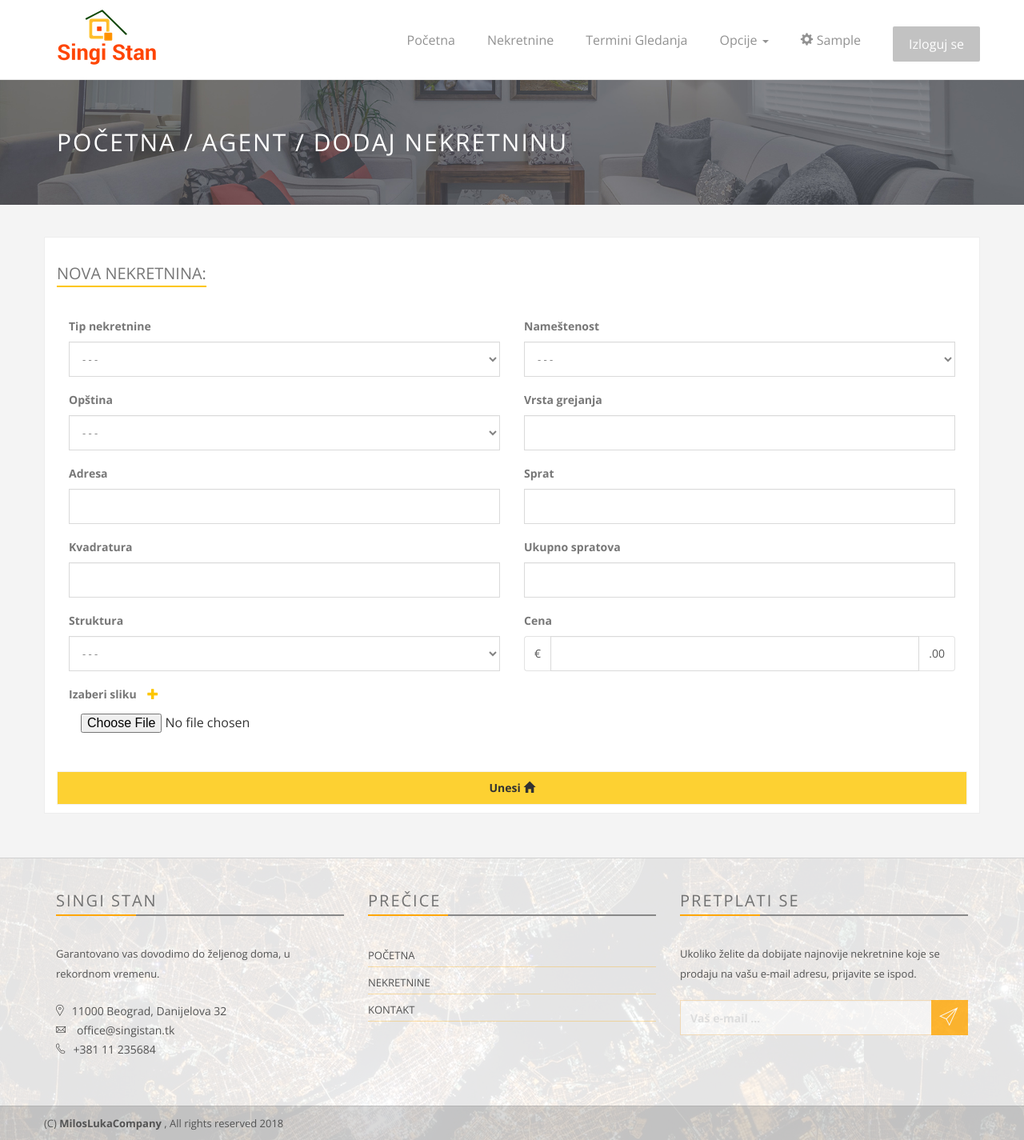
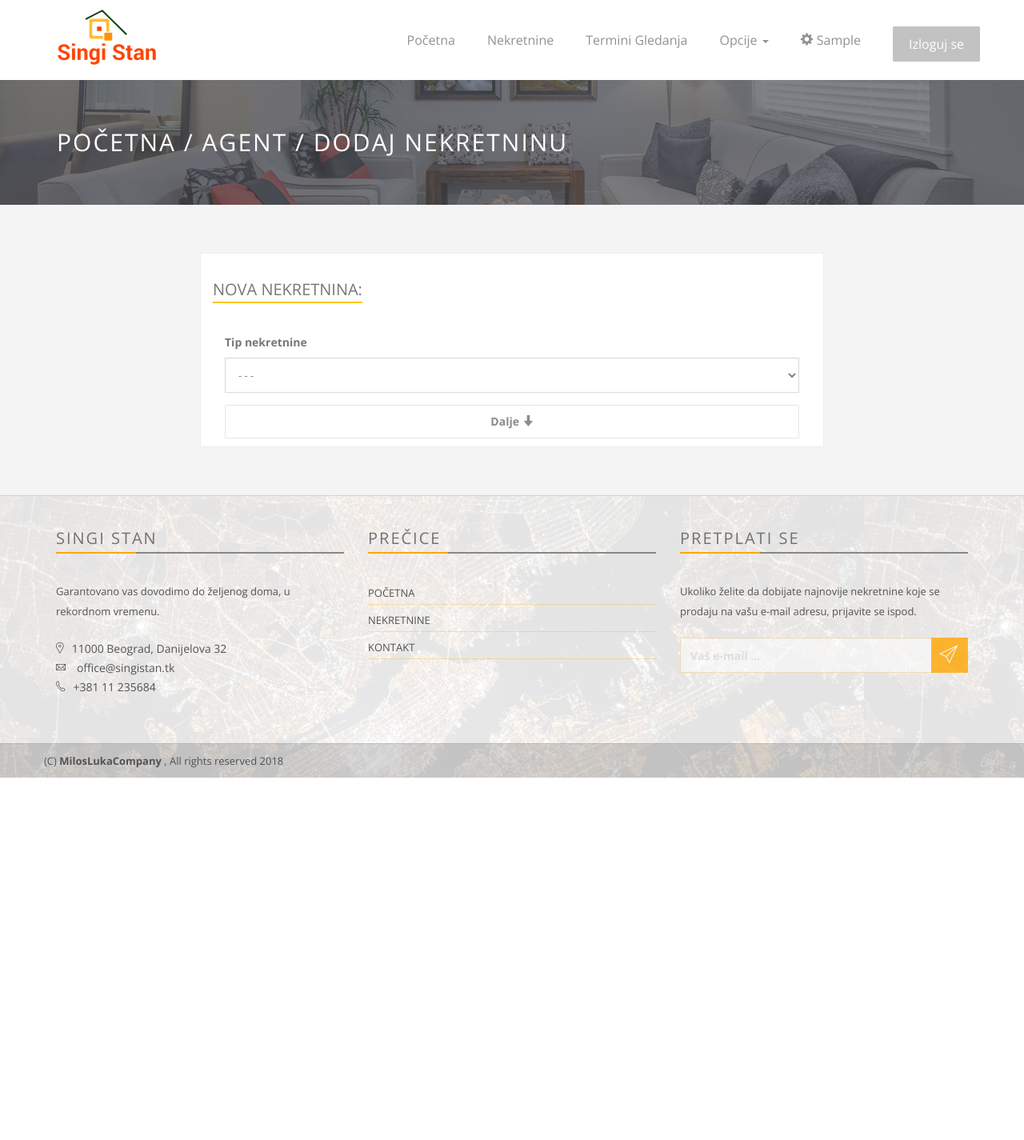
Before and after one commit to MilosLukaCompany/razvoj_aplikativnog_softvera, a PHP site: page /agent_new_property.php in a window 1280 px wide; the page is wider, and only the part inside the window is pictured. Shown: that part at 80% size. After the commit the page ends 972 px from the top of that part, so only its background shows below. Run offline with PHP 8.4, Linux system fonts and the light colour scheme; the visitor is signed in with stand-in values (Sample User, id 1); tables that the repository leaves empty hold one stand-in row (values such as "Sample post").

Commit message:
refaktorisana forma za novu nekretninu, i promenjen sql

```diff
--- a/agent_new_property.php
+++ b/agent_new_property.php
@@ -99,104 +99,143 @@
         </div>
 
         <!-- property area -->
-        <div class="content-area recent-property padding-top-40" style="background-color: #F4F4F4;">
+        <div class="content-area recent-property padding-top-40" style="background-color: #F4F4F4; padding-top: 60px; padding-bottom: 60px;">
             <div class="container">
                 <div class="row">
-                    <div class="box-for overflow">
+                    <div class="box-for overflow col-md-8 col-xs-8 col-md-offset-2 col-xs-offset-2">
                         <div class="register-blocks col-md-12">
-                            <h2>Nova nekretnina: </h2>
+                            <h2>Nova nekretnina: </h2><span id="back_arrow" class="glyphicon glyphicon-arrow-up" style="margin-left: 15px; color: #FDC600; display: none;" data-toggle="tooltip" data-placement="right" title="Nazad"></span>
                         </div>
                         <div class="col-md-12 col-xs-12 register-blocks">
-                            <form action="php/new_property.php" method="POST" enctype="multipart/form-data">
-                                <div class="col-md-6">
+                            <div class="col-md-12" id="before_new_property_form">
                                 <div class="form-group">
                                     <label for="tip">Tip nekretnine</label>
                                     <br>
-                                        <select name="" class="form-control" id="tip">
+                                    <select class="form-control" id="property_type1" name="property_type">
                                         <option>- - -</option>
-                                            <option value="volvo">Volvo</option>
-                                            <option value="saab">Saab</option>
-                                            <option value="fiat">Fiat</option>
-                                            <option value="audi">Audi</option>
+                                        <?php
+                                        require 'php/database_connection.php';
+                                        $prep = $db->prepare('SELECT tip FROM tip_nekretnine;');
+                                        $prep->execute();
+
+                                        $res = $prep->fetchAll(PDO::FETCH_OBJ);
+                                        foreach ($res as $r) {
+                                            echo "<option value='" . $r->tip . "'>" . $r->tip . "</option>\n";
+                                        }
+                                        ?>
+                                    </select>
+                                </div>
+                                <button class="btn btn-default btn-block" id="property_form_next" disabled>Dalje <span class="glyphicon glyphicon-arrow-down"></span></button>
+                            </div>
+
+                            <form action="php/new_property.php" method="POST" enctype="multipart/form-data" style="display: none;" id="new_property_form">
+                                <div class="form-group">
+                                    <label for="tip">Tip nekretnine</label>
+                                    <br>
+                                    <select class="form-control" id="property_type2" name="property_type2" disabled>
+                                        <option>- - -</option>
+                                        <?php
+                                        require 'php/database_connection.php';
+                                        $prep = $db->prepare('SELECT tip FROM tip_nekretnine;');
+                                        $prep->execute();
+
+                                        $res = $prep->fetchAll(PDO::FETCH_OBJ);
+                                        foreach ($res as $r) {
+                                            echo "<option value='" . $r->tip . "'>" . $r->tip . "</option>\n";
+                                        }
+                                        ?>
                                     </select>
                                 </div>
                                 <div class="form-group">
                                     <label for="opstina">Opština</label>
                                     <br>
 
-                                        <select name="" class="form-control" id="opstina">
+                                    <select class="form-control" id="opstina" name="municipalities" required>
                                         <option>- - -</option>
-                                            <option value="volvo">Volvo</option>
-                                            <option value="saab">Saab</option>
-                                            <option value="fiat">Fiat</option>
-                                            <option value="audi">Audi</option>
+                                        <?php
+                                        require 'php/database_connection.php';
+                                        $prep = $db->prepare('SELECT naziv FROM opstina ORDER BY naziv ASC;');
+                                        $prep->execute();
+
+                                        $res = $prep->fetchAll(PDO::FETCH_OBJ);
+                                        foreach ($res as $r) {
+                                            echo "<option value='" . $r->naziv . "'>" . $r->naziv . "</option>\n";
+                                        }
+                                        ?>
                                     </select>
                                 </div>
                                 <div class="form-group">
                                     <label for="adresa">Adresa</label>
-                                        <input type="text" class="form-control" id="adresa">
+                                    <input type="text" class="form-control" id="adresa" name="address" required>
                                 </div>
-                                    <div class="form-group">
-                                        <label for="m2">Kvadratura</label>
-                                        <input type="number" class="form-control" id="m2">
-                                    </div>
-                                    <div class="form-group">
+                                <div class="form-group" id="structure">
                                     <label for="struktura">Struktura</label>
                                     <br>
-                                        <select name="" class="form-control" id="struktura">
+                                    <select name="" class="form-control" name="structure" required>
                                         <option>- - -</option>
-                                            <option value="volvo">Volvo</option>
-                                            <option value="saab">Saab</option>
-                                            <option value="fiat">Fiat</option>
-                                            <option value="audi">Audi</option>
+                                        <option value="Garsonjera">Garsonjera</option>
+                                        <option value="Jednosoban">Jednosobna</option>
+                                        <option value="Dvosoban">Dvosobna</option>
+                                        <option value="Trosoban">Trosobna</option>
+                                        <option value="Cetvorosoban">Cetvorosobna</option>
+                                        <option value="Petosoban">Petosobna</option>
                                     </select>
                                 </div>
-                                </div>
-                                <div class="col-md-6">
-                                    <div class="form-group">
-                                        <label for="struktura">Nameštenost</label>
+                                <div class="form-group" id="parking">
+                                    <label for="struktura">Parking</label>
                                     <br>
-
-                                        <select name="" class="form-control" id="struktura">
+                                    <select name="" class="form-control" name="parking" required>
                                         <option>- - -</option>
-                                            <option value="namesten">Namešten</option>
-                                            <option value="polunamesten">Polunamešten</option>
-                                            <option value="nenamesten">Nenamešten</option>
+                                        <option value="Slobodna zona">Slobodna zona</option>
+                                        <option value="Zona III">Zona III</option>
+                                        <option value="Zona II">Zona II</option>
+                                        <option value="Zona I">Zona I</option>
                                     </select>
                                 </div>
-                                    <div class="form-group">
+                                <label for="m2">Površina</label>
+                                <div class="input-group">
+                                    <input type="number" class="form-control" id="m2" name="quadrature" required>
+                                    <span class="input-group-addon" style="border-radius: 0;">m<sup>2</sup></span>
+                                </div>
+                                <div class="form-group" id="accommodation">
+                                    <label for="struktura">Nameštenost</label>
+                                    <br />
+                                    <select name="" class="form-control" name="accommodation" required>
+                                        <option>- - -</option>
+                                        <option value="Namestena">Nameštena</option>
+                                        <option value="Polunamestena">Polunameštena</option>
+                                        <option value="Nenamestena">Nenameštena</option>
+                                    </select>
+                                </div>
+                                <div class="form-group" id="heat">
                                     <label for="grejanje">Vrsta grejanja</label>
-                                        <input type="text" class="form-control" id="grejanje">
+                                    <input type="text" class="form-control" name="heat" required>
                                 </div>
-                                    <div class="form-group">
+                                <div class="form-group" id="floor">
                                     <label for="sprat">Sprat</label>
-                                        <input type="number" class="form-control" id="sprat">
+                                    <input type="number" class="form-control" name="floor" required>
                                 </div>
-                                    <div class="form-group">
+                                <div class="form-group" id="building_floors" >
                                     <label for="spratnost">Ukupno spratova</label>
-                                        <input type="number" class="form-control" id="spratnost">
+                                    <input type="number" class="form-control" name="building_floors" required>
                                 </div>
-                                    <label for="cena">Cena</label> <br>
+                                <label for="cena">Cena</label>
                                 <div class="input-group">
-                                        <span class="input-group-addon">€</span>
-                                        <input type="number" class="form-control" id="cena">
-                                        <span class="input-group-addon">.00</span>
+                                    <input type="number" class="form-control" id="cena" name="price" required>
+                                    <span class="input-group-addon" style="border-radius: 0;">€</span>
                                 </div>
-                                </div>
-                                <div class="col-md-12">
-                                    <div class="form-group" id="multiple_pics_div">
+                                <div class="form-group" id="multiple_pics_div" style="margin-top: 15px;">
                                     <label for="property-images">Izaberi sliku</label>
                                     <spann id="add_pic_input" class="glyphicon glyphicon-plus" style="margin-left: 10px; cursor: pointer; color: #FDC600" data-toggle="tooltip" data-placement="top" title="Dodaj polje za unos slike"></spann>
                                     <input class="form-control-file" type="file" name="file[]">
-                                    </div>
-                                </div>
-                            </form>
                                 </div>
                                 <div class="col-md-12">
                                     <br />
                                     <div class="text-center">
                                         <button type="submit" class="btn btn-default btn-block">Unesi <span class="glyphicon glyphicon-home" aria-hidden="true"> </button>
                                     </div>
+                                </div>
+                            </form>
                         </div>
                     </div>
                 </div>
--- a/assets/js/navbar.js
+++ b/assets/js/navbar.js
@@ -4,7 +4,7 @@
         var scroll_pos = $(document).scrollTop() + 100;
         //posle koliko ce da krene sa menjanem css propertija
         if (scroll_pos > 350) {
-            $('.navbar').css({'height': '60px'});
+            $('.navbar').css({'height': '60px', 'border-bottom': '1px solid #FDC600'});
             $('#nav_div').css({'padding-top': '0px'});
             $('.main-nav').css({'padding-top': '0px'});
             $('.button.navbar-right').css({'padding-top': '0px'});
@@ -12,7 +12,7 @@
             $('#big_logo').css({'margin-top': '-100px', 'opacity': '0'});
             $('#small_logo').css({'margin-top': '10px', 'opacity': '1'});
         } else {
-            $('.navbar').css({'height': '100px'});
+            $('.navbar').css({'height': '100px', 'border-bottom': 'none'});
             $('#nav_div').css({'padding-top': '15px'});
             $('.main-nav').css({'padding-top': '10px'});
             $('.button.navbar-right').css({'padding-top': '10px'});
```
Also changed, not shown: assets/js/main.js (+43 -0 lines), php/new_property.php (added, +16 -0 lines), sql/inserts.sql (+20 -0 lines), sql/singi_stan.sql (+13 -3 lines). Lines whose indentation alone changed are shown as unchanged.
